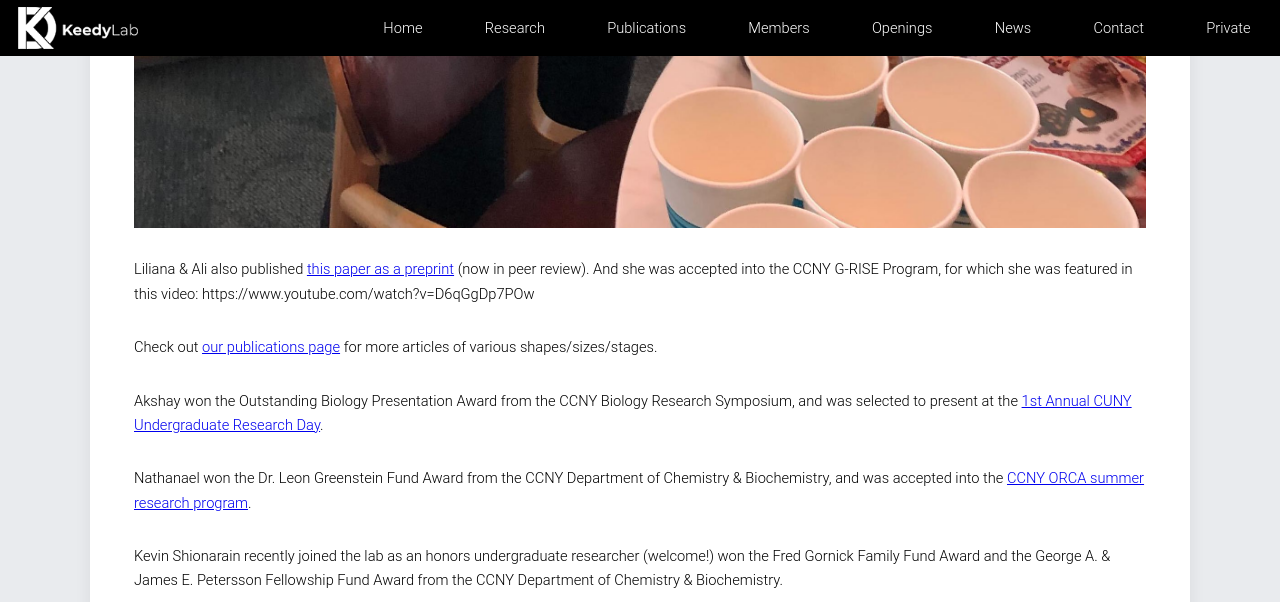
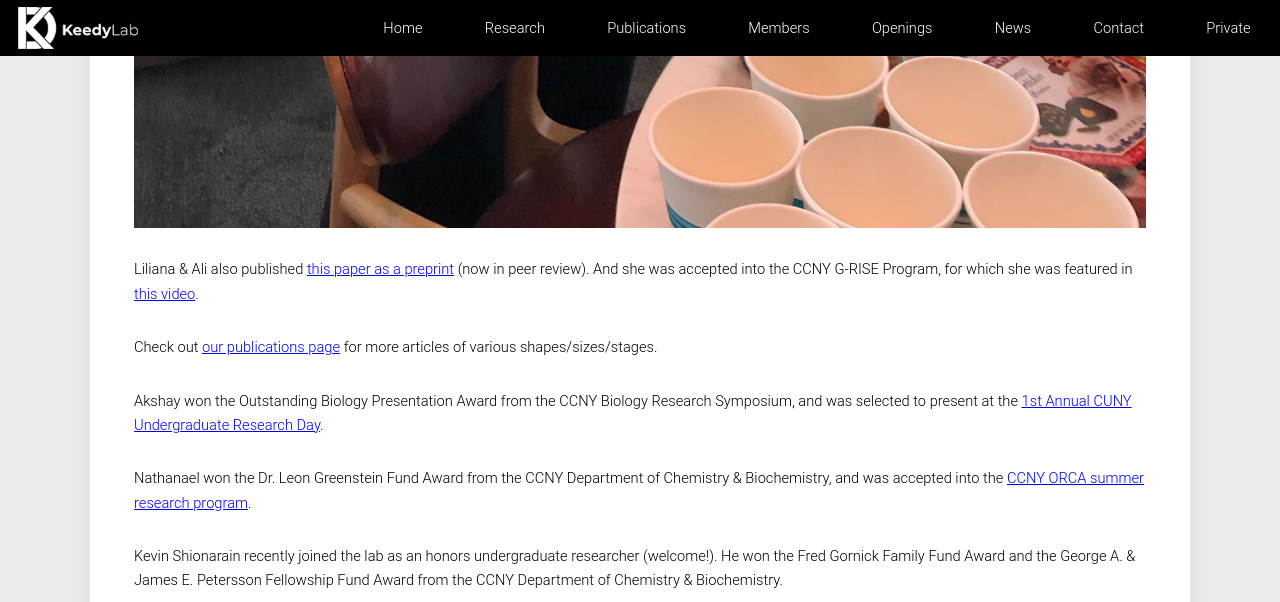
Before and after one commit to keedylab/keedylab.github.io, a Jekyll site: the page built from _posts/2023-06-02-End-of-spring.md, in a window 1280 px wide and 1400 px high, scrolled down 2590 px, cut to the strip 0-602 px from the top of the window. Built offline with Jekyll 4.4.1, drawn with Linux system fonts in a browser that asks for light colours; some of the changed text lies outside the part shown.

Commit message:
(m) Fixed another typo in spring 2023 news post

```diff
--- a/_posts/2023-06-02-End-of-spring.md
+++ b/_posts/2023-06-02-End-of-spring.md
@@ -15,7 +15,7 @@
 
 <span class="image fit"><img src="/images/LM_pass_2nd_lvl.jpg" alt="Liliana celebrating after passing her second level exam!" class="img-responsive"></span>
 
-Liliana & Ali also published [this paper as a preprint](https://www.biorxiv.org/content/10.1101/2023.05.02.538097v1) (now in peer review). And she was accepted into the CCNY G-RISE Program, for which she was featured in this video: https://www.youtube.com/watch?v=D6qGgDp7POw
+Liliana & Ali also published [this paper as a preprint](https://www.biorxiv.org/content/10.1101/2023.05.02.538097v1) (now in peer review). And she was accepted into the CCNY G-RISE Program, for which she was featured in [this video](https://www.youtube.com/watch?v=D6qGgDp7POw).
 
 Check out [our publications page](https://keedylab.org/publications/) for more articles of various shapes/sizes/stages.
 
@@ -23,13 +23,13 @@
 
 Nathanael won the Dr. Leon Greenstein Fund Award from the CCNY Department of Chemistry & Biochemistry, and was accepted into the [CCNY ORCA summer research program](https://orca.commons.gc.cuny.edu/).
 
-Kevin Shionarain recently joined the lab as an honors undergraduate researcher (welcome!) won the Fred Gornick Family Fund Award and the George A. & James E. Petersson Fellowship Fund Award from the CCNY Department of Chemistry & Biochemistry.
+Kevin Shionarain recently joined the lab as an honors undergraduate researcher (welcome!). He won the Fred Gornick Family Fund Award and the George A. & James E. Petersson Fellowship Fund Award from the CCNY Department of Chemistry & Biochemistry.
+
+<span class="image fit"><img src="/images/KS_DCB_award.png" alt="Kevin receiving his undergraduate resarch award from the CCNY Department of Chemistry & Biochemistry" class="img-responsive"></span>
 
 Simeng (aka Selina) Sun also joined the lab for a data science crossover research project -- we're glad to have you, Selina!
 
-<span class="image fit"><img src="/images/KS_DCB_award.png" alt="Kevin receiving his undergraduate resarch award from the CCNY Department of Chemistry & Biochemistry" class="img-responsive"></span>
-
-Last but not least, Tamar's paper was [accepted to eLife](https://elifesciences.org/articles/84632). And finally (and most importantly), she defended her thesis and received her PhD degree! Huge congrats, **Dr.** Mehlman!
+Penultimately, Tamar's paper was [accepted to eLife](https://elifesciences.org/articles/84632). And finally (and most importantly), she defended her thesis and received her PhD degree! Huge congrats, **Dr.** Mehlman!
 
 <span class="image fit"><img src="/images/TS_defense.jpg" alt="Tamar defending her thesis at the ASRC" class="img-responsive"></span>
 
```
